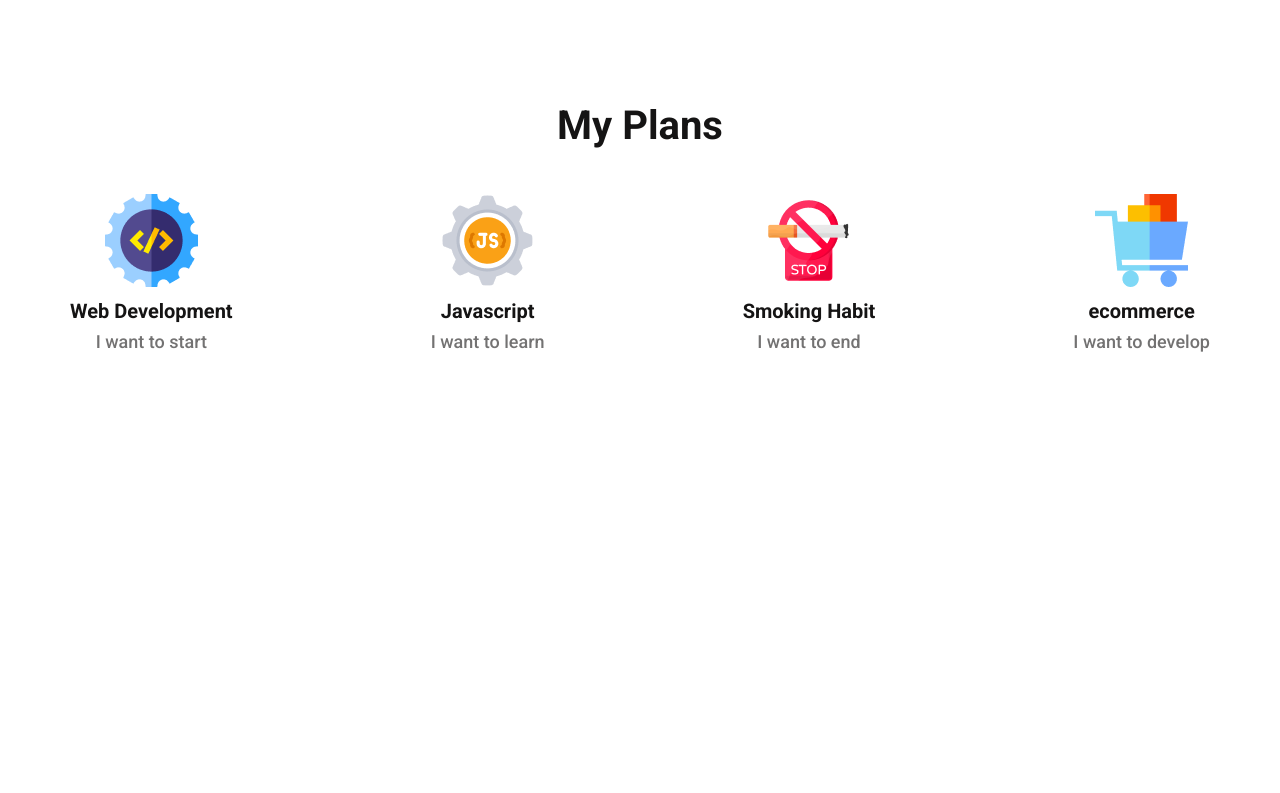
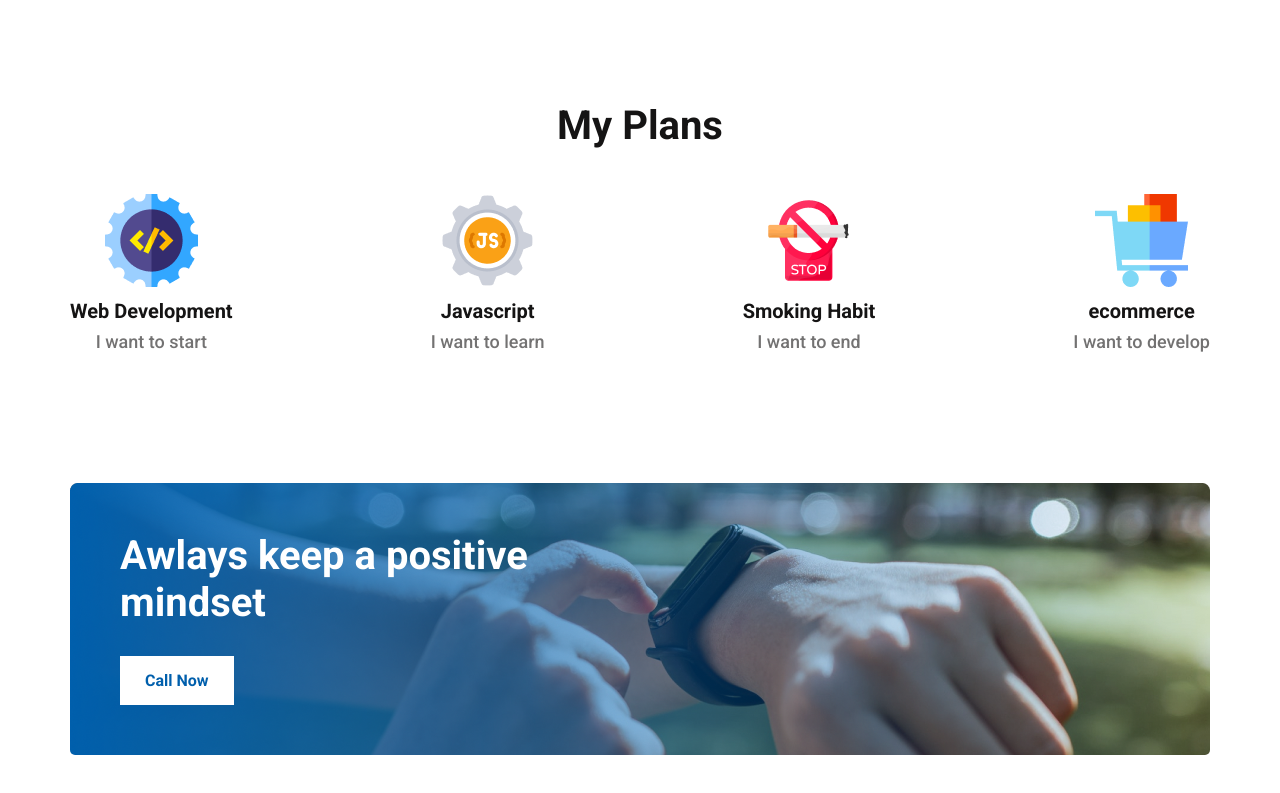
Before and after one commit to tanzilamd/new-year-new-me, a plain HTML site: page index.html in a window 1280 px wide. Shown: the part 1354-2147 px from the top of the page. Before the commit the page ends 1836 px from the top, so only its background shows below. Drawn offline with Linux system fonts and the light colour scheme.

Commit message:
call now section added

```diff
--- a/css/style.css
+++ b/css/style.css
@@ -119,3 +119,32 @@ header {
     font-size: 18px;
     font-weight: 500;
 }
+
+/* Call now */
+.call-now-section {
+    margin-bottom: 120px;
+}
+.call-now {
+    background-image:url("../images/gradient1.png"), url("../images/watch.png");
+    background-size: cover;
+    background-position: top left;
+    background-repeat: no-repeat;
+    border-radius: 5px;
+}
+.contact-info {
+    padding: 50px;
+}
+.contact-info h3 {
+    color: #FFF;
+    font-size: 40px;
+    font-weight: 700;
+    margin-bottom: 30px;
+}
+.contact-info button {
+    background-color: #FFF;
+    color: #005FAC;
+    padding: 15px 25px;
+    border: 0;
+    font-weight: 700;
+    font-size: 16px;
+}
--- a/index.html
+++ b/index.html
@@ -71,6 +71,15 @@
                 </div>
             </div>
         </section>
+
+        <section class="call-now-section">
+            <div class="call-now container">
+                <div class="contact-info">
+                    <h3>Awlays keep a positive<br>mindset</h3>
+                    <button>Call Now</button>
+                </div>
+            </div>
+        </section>
     </main>
 </body>
 </html>
```
